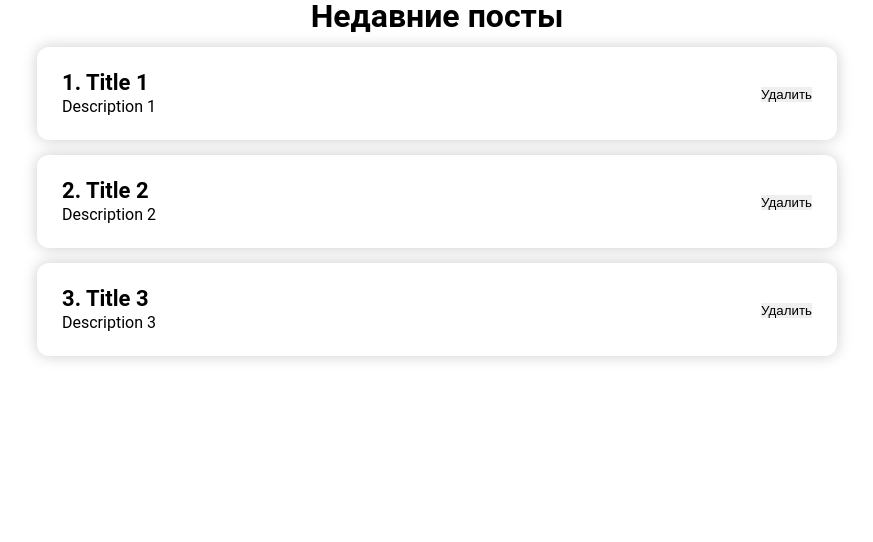
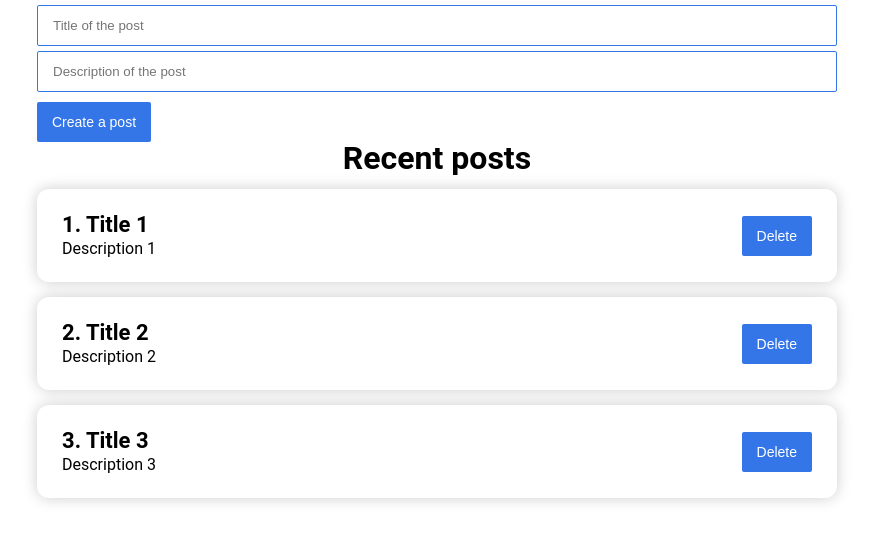
Before and after one commit to Geletsky/react-post-app, a React (Create React App) app: page / in a window 1280 px wide. Shown: the top 542 px of the page, without its empty margins (203-1076 px from the left). Built offline with nearby package versions, Linux system fonts and the light colour scheme.

Commit message:
Added PostForm component

```diff
--- a/src/App.js
+++ b/src/App.js
@@ -1,6 +1,7 @@
 import React, { useState } from "react";
 import './styles/App.css'
 import PostList from "./components/PostList";
+import PostForm from "./components/PostForm";
 
 function App() {
 	const [posts, setPosts] = useState([
@@ -9,9 +10,21 @@ function App() {
 		{ id: 3, title: 'Title 3', body: 'Description 3' },
 	])
 
+	function createPost(newPost) {
+		setPosts([...posts, newPost])
+	}
+
+	function removePost(post) {
+		setPosts(posts.filter(p => p.id !== post.id))
+	}
+
 	return (
 		<div className="App">
-			<PostList posts={posts} title={'Недавние посты'}/>
+			<PostForm create={createPost} />
+			{posts.length !== 0
+				? <PostList remove={removePost} posts={posts} title={'Recent posts'} />
+				: <h1 style={{ textAlign: 'center' }}>Posts not found</h1>}
+
 		</div>
 	);
 }
--- /dev/null
+++ b/src/components/PostForm.jsx
@@ -0,0 +1,33 @@
+import React, { useState } from "react";
+import MyButton from "./UI/button/MyButton";
+import MyInput from "./UI/input/MyInput";
+
+export default function PostForm({ create }) {
+	const [post, setPost] = useState({ title: '', body: '' })
+
+
+	function addNewPost(event) {
+		event.preventDefault();
+		const newPost = { ...post, id: Date.now() }
+		create(newPost)
+		setPost({ title: '', body: '' })
+	}
+
+	return (
+		<form>
+			<MyInput
+				value={post.title}
+				onChange={event => setPost({ ...post, title: event.target.value })}
+				type="text"
+				placeholder="Title of the post"
+			/>
+			<MyInput
+				value={post.body}
+				onChange={event => setPost({ ...post, body: event.target.value })}
+				type="text"
+				placeholder="Description of the post"
+			/>
+			<MyButton style={{ marginTop: '10px' }} onClick={addNewPost}>Create a post</MyButton>
+		</form>
+	)
+}
--- a/src/components/PostItem.jsx
+++ b/src/components/PostItem.jsx
@@ -1,14 +1,15 @@
 import React from 'react'
+import MyButton from './UI/button/MyButton'
 
 export default function PostItem(props) {
   return (
 	  <div className="post">
 		  <div className="post__content">
-			  <h2 className="post__title">{props.post.id}. {props.post.title}</h2>
+			  <h2 className="post__title">{props.number}. {props.post.title}</h2>
 			  <div className="post__text">{props.post.body}</div>
 		  </div>
 		  <div className="post__buttons">
-			  <button className="post__button">Удалить</button>
+			  <MyButton onClick={() => props.remove(props.post)} className="post__button">Delete</MyButton>
 		  </div>
 	  </div>
   )
--- a/src/components/PostList.jsx
+++ b/src/components/PostList.jsx
@@ -1,14 +1,14 @@
 import React from 'react'
 import PostItem from "./PostItem";
 
-export default function PostList({posts, title}) {
+export default function PostList({ posts, title, remove }) {
 	return (
 		<div>
 			<h1 style={{ textAlign: 'center' }}>
 				{title}
 			</h1>
-			{posts.map(post =>
-				<PostItem post={post} key={post.id} />
+			{posts.map((post, index) =>
+				<PostItem remove={remove} number={index + 1} post={post} key={post.id} />
 			)}
 		</div>
 	)
--- /dev/null
+++ b/src/components/UI/button/MyButton.jsx
@@ -0,0 +1,10 @@
+import React from 'react'
+import cl from './MyButton.module.css'
+
+export default function MyButton({children, ...props}) {
+  return (
+	  <button {...props} className={cl.myButton}>
+		{children}
+	 </button>
+  )
+}
--- /dev/null
+++ b/src/components/UI/button/MyButton.module.css
@@ -0,0 +1,10 @@
+.myButton {
+	padding: 12px 15px;
+
+	color: #fff;
+	font-size: 14px;
+	cursor: pointer;
+
+	background: #3476e8;
+	border-radius: 2px;
+}
--- /dev/null
+++ b/src/components/UI/input/MyInput.jsx
@@ -0,0 +1,8 @@
+import React from 'react'
+import cl from './MyInput.module.css'
+
+export default function MyInput(props) {
+	return (
+		<input {...props} className={cl.myInput} />
+	)
+}
--- /dev/null
+++ b/src/components/UI/input/MyInput.module.css
@@ -0,0 +1,9 @@
+.myInput {
+	padding: 12px 15px;
+	margin: 5px 0px 0px 0px;
+
+	width: 100%;
+
+	border: 1px solid #3476e8;
+	border-radius: 2px;
+}
```
